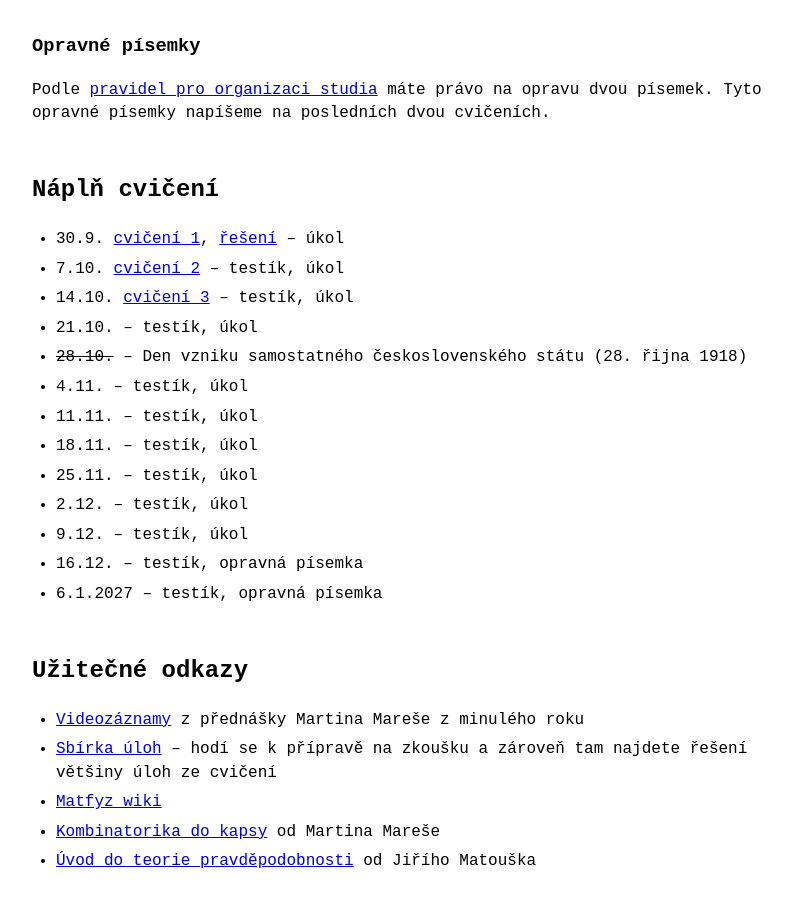
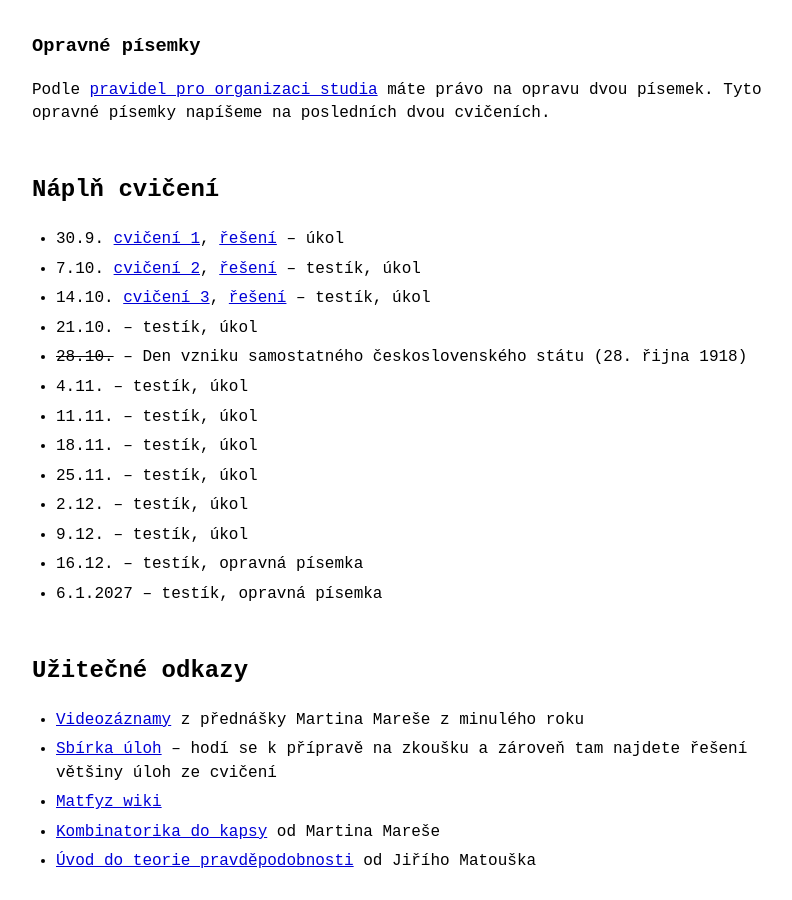
Before and after one commit to Couleslaw/couleslaw.github.io, a Jekyll site: the page built from teaching/2627/dm/index.md, in a window 1280 px wide and 900 px high, scrolled down 1633 px. Shown: the whole window, without its empty margins (233-1025 px from the left). Built offline with Jekyll 4.4.1, drawn with Linux system fonts in a browser that asks for light colours.

Commit message:
add reseni to cv3

```diff
--- a/teaching/2627/dm/index.md
+++ b/teaching/2627/dm/index.md
@@ -52,8 +52,8 @@ Podle [pravidel pro organizaci studia](https://www.mff.cuni.cz/cs/vnitrni-zalezi
 ## Náplň cvičení
 
 - 30.9. [cvičení 1](./cv1.pdf), [řešení](cv1-reseni.pdf) -- úkol
-- 7.10. [cvičení 2](./cv2.pdf) -- testík, úkol
-- 14.10. [cvičení 3](./cv3.pdf) -- testík, úkol
+- 7.10. [cvičení 2](./cv2.pdf), [řešení](cv2-reseni.pdf) -- testík, úkol
+- 14.10. [cvičení 3](./cv3.pdf), [řešení](cv3-reseni.pdf) -- testík, úkol
 - 21.10. -- testík, úkol
 - ~~28.10.~~ -- Den vzniku samostatného československého státu (28. řijna 1918)
 - 4.11. -- testík, úkol
```
Also changed, not shown: 1 other file.
